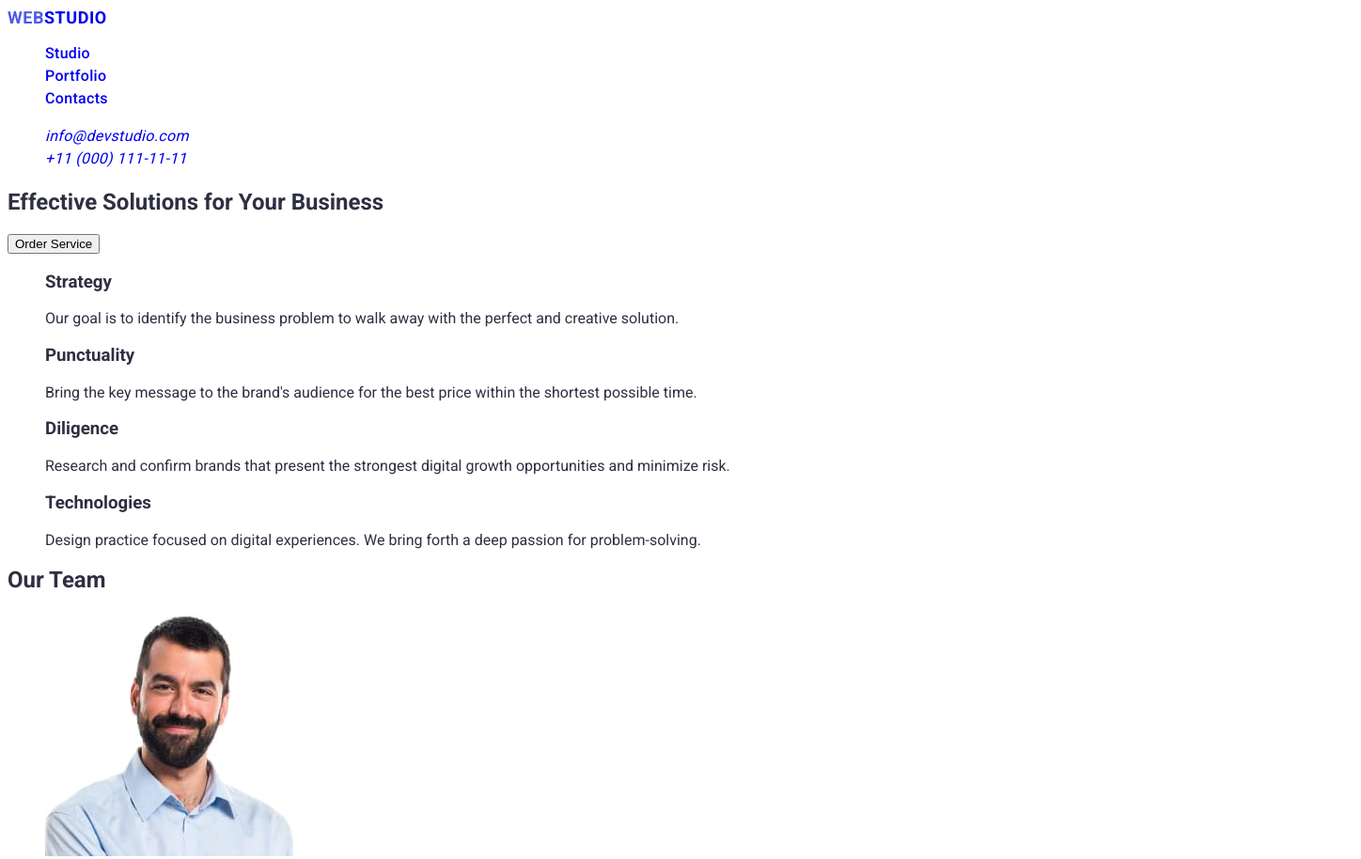
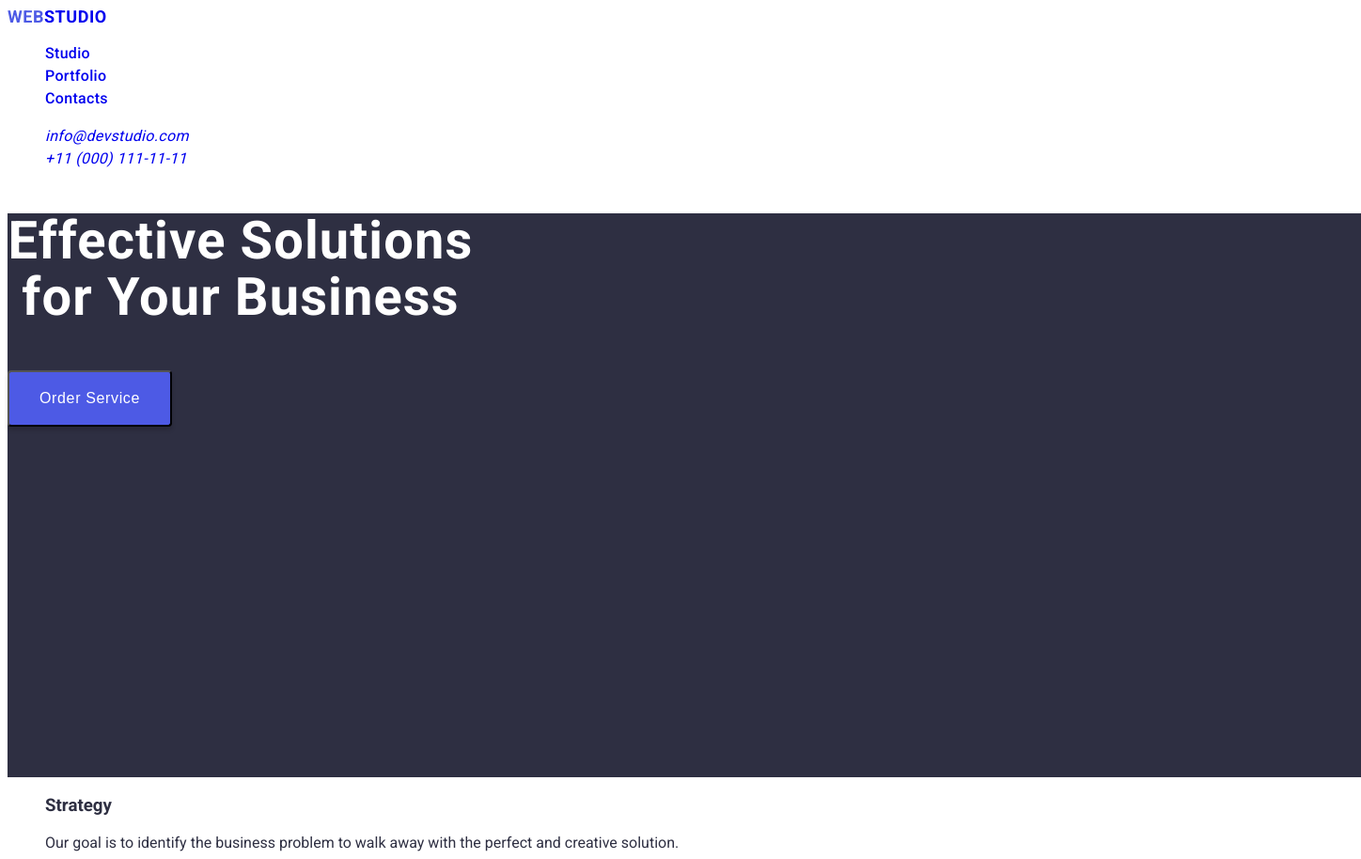
Before and after one commit to naowmi/goit-markup-hw-02, a plain HTML site: page index.html in a window 1280 px wide. Shown: the top 914 px of the page at 94% size, 1448 px wide, since content can reach past the window. Drawn offline with Linux system fonts and the light colour scheme.

Commit message:
hero-section

```diff
--- a/css/styles.css
+++ b/css/styles.css
@@ -9,7 +9,7 @@ a {
 ul {
     list-style-type: none;
 }
-
+/* HEADER */
 .header-subtitle {
     color: #4D5AE5;
 }
@@ -17,7 +17,7 @@ ul {
 .header-title {
     font-size: 18px;
     font-weight: 700;
-    line-height: 21px;
+    line-height: 1.16;
     letter-spacing: 0.54px;
     text-transform: uppercase;
 }
@@ -25,13 +25,44 @@ ul {
 .header-navigate-list {
     font-size: 16px;
     font-weight: 500;
-    line-height: 24px;
+    line-height: 1.5;
     letter-spacing: 0.32px;
 }
 .header-contact {
     color: #434455;
     font-size: 16px;
     font-weight: 400;
-    line-height: 24px;
+    line-height: 1.5;
     letter-spacing: 0.32px;
 }
+
+/* HERO SECTION */
+.hero-section {
+    background-color: #2E2F42;
+    width: 1440px;
+    height: 600px;
+    flex-shrink: 0;
+}
+.hero-section-title {
+    width: 496px;
+    color: #FFF;
+    text-align: center;
+    font-size: 56px;
+    font-weight: 700;
+    line-height: 1.07;
+    letter-spacing: 1.12px;
+}
+.hero-section-button {
+    display: inline-flex;
+    padding: 16px 32px;
+    align-items: flex-start;
+    gap: 10px;
+    border-radius: 4px;
+    background: #4D5AE5;
+    box-shadow: 0px 4px 4px 0px rgba(0, 0, 0, 0.15);
+    color: #FFF;
+    font-size: 16px;
+    font-weight: 500;
+    line-height: 1.5;
+    letter-spacing: 0.64px;
+}
--- a/index.html
+++ b/index.html
@@ -44,9 +44,11 @@
 
     <main>
       <!-- HERO SECTION -->
-      <section>
-        <h1>Effective Solutions for Your Business</h1>
-        <button type="button">Order Service</button>
+      <section class="hero-section">
+        <h1 class="hero-section-title">
+          Effective Solutions for Your Business
+        </h1>
+        <button type="button" class="hero-section-button">Order Service</button>
       </section>
 
       <!-- SECTION ADVANTAGES -->
```
